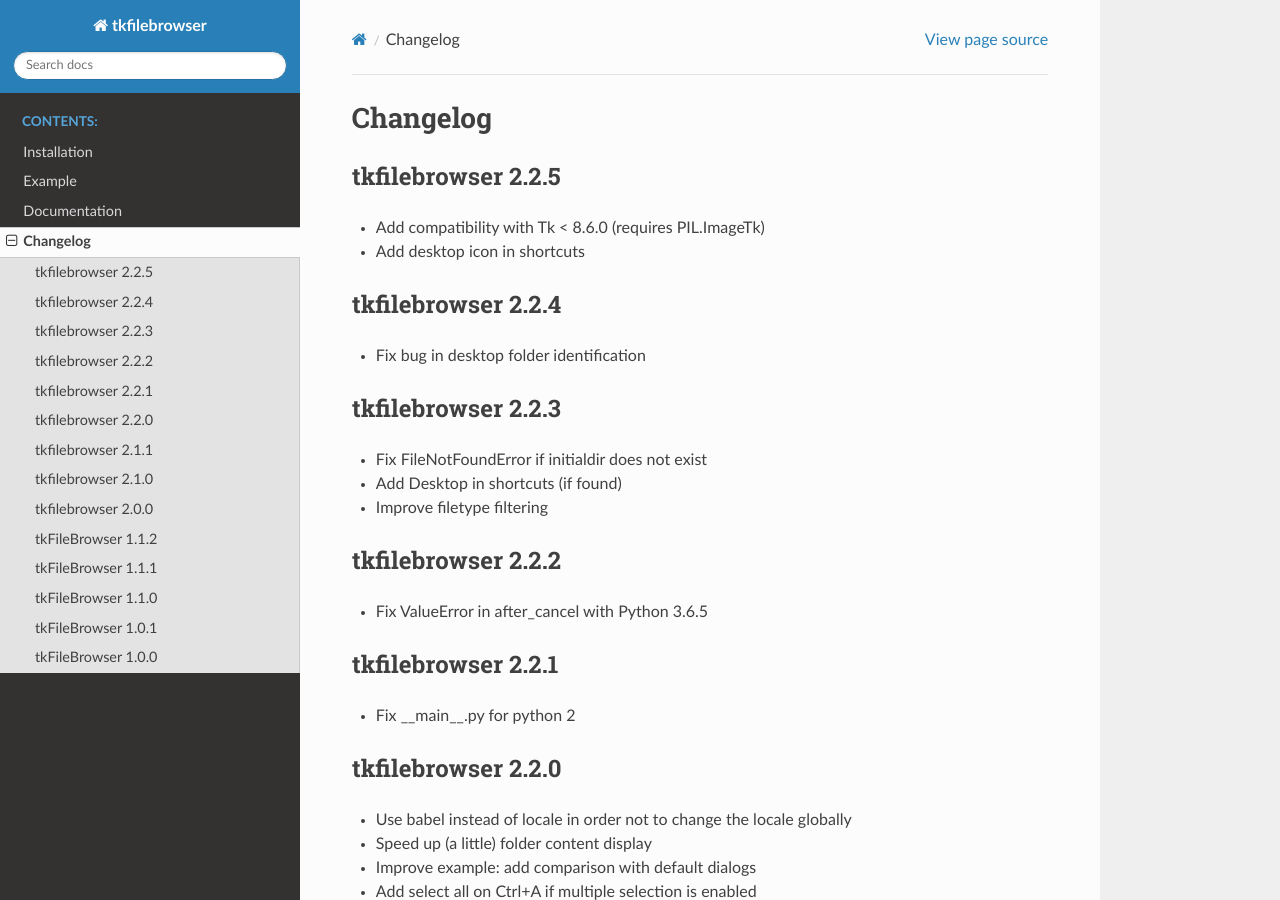
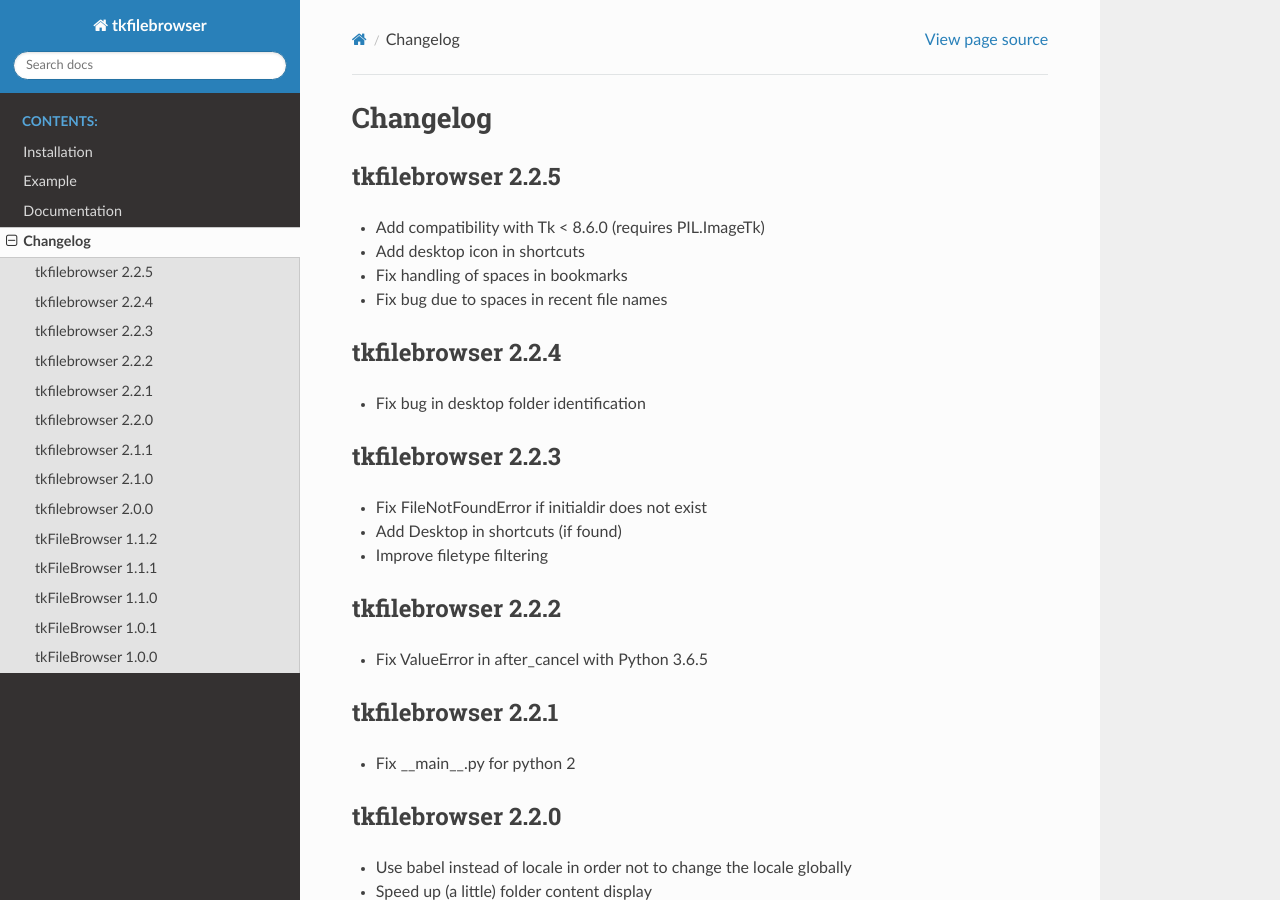
Before and after one commit to j4321/tkFileBrowser, a Sphinx documentation site: the page built from docs/changelog.rst, in a window 1280 px wide and 900 px high. Built offline with Sphinx 7.4.7 and the Read the Docs theme 2.0.0, drawn with Linux system fonts in a browser that asks for light colours.

Commit message:
Update changelog

```diff
--- a/README.rst
+++ b/README.rst
@@ -124,8 +124,11 @@
 ---------
 
 - tkfilebrowser 2.2.5
+
     * Add compatibility with Tk < 8.6.0 (requires PIL.ImageTk)
     * Add desktop icon in shortcuts
+    * Fix handling of spaces in bookmarks
+    * Fix bug due to spaces in recent file names
 
 - tkfilebrowser 2.2.4
     * Fix bug in desktop folder identification
--- a/docs/changelog.rst
+++ b/docs/changelog.rst
@@ -6,6 +6,8 @@
 
 * Add compatibility with Tk < 8.6.0 (requires PIL.ImageTk)
 * Add desktop icon in shortcuts
+* Fix handling of spaces in bookmarks
+* Fix bug due to spaces in recent file names
 
 tkfilebrowser 2.2.4
 -------------------
```
Also changed, not shown: 1 other file.
